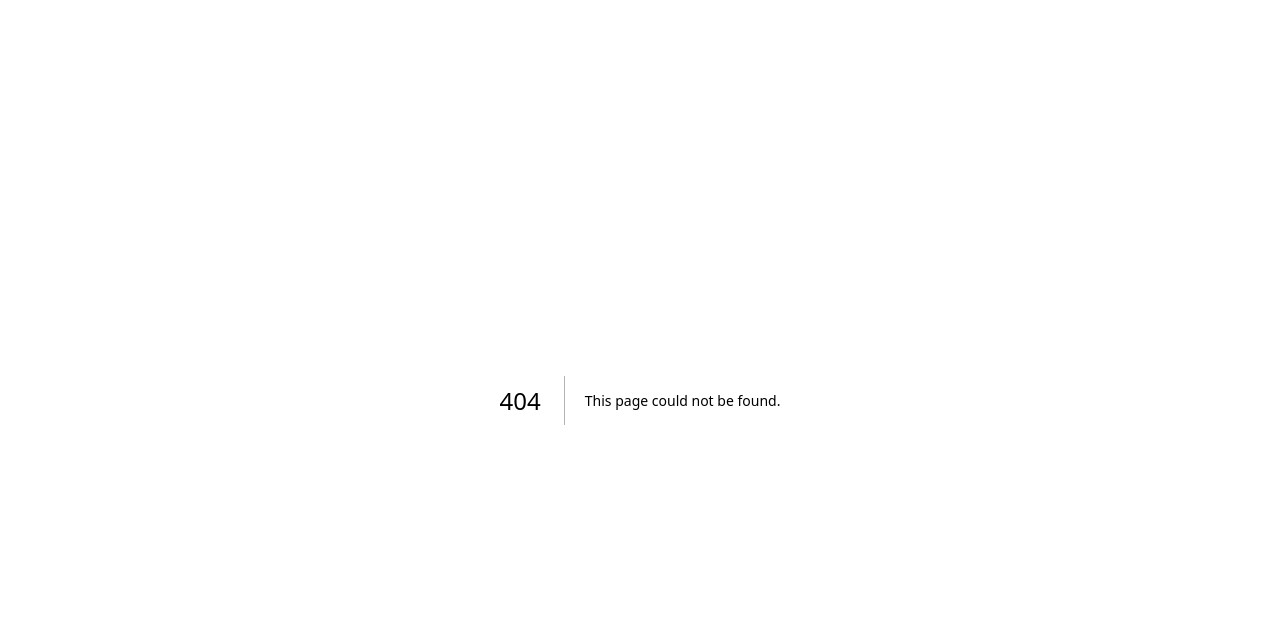
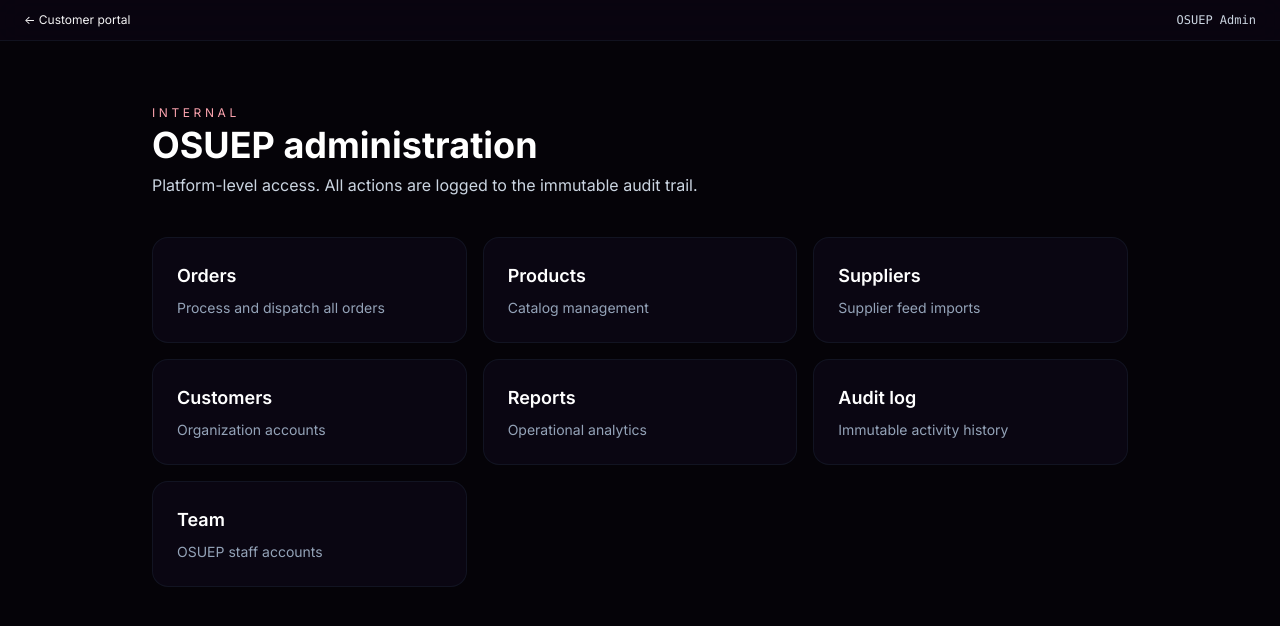
Before and after one commit to tempcuzstupid-spec/osuep-platform-web, a Next.js app: page /admin in a window 1280 px wide. Before the commit this address had no page. Shown: the top 626 px of the page. Built offline with nearby package versions, Linux system fonts and the light colour scheme.

Commit message:
sync: from monorepo 2026-07-08T03:51:30

```diff
--- /dev/null
+++ b/src/app/admin/orders/page.tsx
@@ -0,0 +1,107 @@
+'use client';
+
+import { useEffect, useState } from 'react';
+import Link from 'next/link';
+import { api, ApiException } from '@/lib/api';
+
+type AdminOrder = {
+  id: string;
+  orderNumber: string;
+  orgId: string;
+  status: string;
+  total: string;
+  placedAt: string | null;
+  placedByUserId: string;
+};
+
+function statusTone(s: string) {
+  if (['shipped', 'delivered', 'approved'].includes(s)) return 'bg-emerald-600/15 text-emerald-300 border-emerald-500/30';
+  if (['pending_approval', 'in_production', 'ready_to_ship'].includes(s)) return 'bg-amber-600/15 text-amber-300 border-amber-500/30';
+  if (['cancelled', 'on_hold'].includes(s)) return 'bg-rose-600/15 text-rose-300 border-rose-500/30';
+  return 'bg-zinc-700/30 text-zinc-300 border-zinc-600/30';
+}
+
+function fmtMoney(s: string) {
+  return `$${parseFloat(s).toFixed(2)}`;
+}
+
+export default function AdminOrdersPage() {
+  const [orders, setOrders] = useState<AdminOrder[]>([]);
+  const [loading, setLoading] = useState(true);
+  const [denied, setDenied] = useState(false);
+
+  useEffect(() => {
+    (async () => {
+      try {
+        const r = await api<{ orders: AdminOrder[] }>('/api/admin/orders');
+        setOrders(r.orders);
+      } catch (e) {
+        if (e instanceof ApiException && (e.status === 401 || e.status === 403)) {
+          setDenied(true);
+        }
+      } finally {
+        setLoading(false);
+      }
+    })();
+  }, []);
+
+  if (denied) {
+    return (
+      <main className="min-h-screen flex items-center justify-center bg-midnight-950 text-rose-300">
+        Platform admin only.
+      </main>
+    );
+  }
+
+  return (
+    <main className="min-h-screen bg-midnight-950">
+      <div className="border-b border-chrome-700/40 bg-midnight-900/80 backdrop-blur-md">
+        <div className="mx-auto max-w-7xl px-6 py-3 flex items-center justify-between text-xs">
+          <Link href="/admin" className="text-gold-300 hover:text-gold-200">← Admin</Link>
+          <span className="font-mono text-chrome-200">All orders</span>
+        </div>
+      </div>
+      <div className="mx-auto max-w-7xl px-6 py-8">
+        <header className="mb-6">
+          <p className="text-xs uppercase tracking-[0.3em] text-rose-300">Admin</p>
+          <h1 className="mt-1 text-3xl font-bold text-white">All orders</h1>
+          <p className="mt-1 text-chrome-200">{orders.length} order{orders.length !== 1 ? 's' : ''} across all customers</p>
+        </header>
+        <div className="rounded-2xl border border-chrome-700/40 bg-midnight-900 overflow-hidden">
+          {loading ? (
+            <div className="p-12 text-center text-chrome-200">Loading…</div>
+          ) : (
+            <div className="overflow-x-auto">
+              <table className="w-full">
+                <thead className="bg-midnight-800/50 text-xs uppercase tracking-wider text-chrome-300">
+                  <tr>
+                    <th className="px-5 py-3 text-left">Order</th>
+                    <th className="px-5 py-3 text-left">Org</th>
+                    <th className="px-5 py-3 text-left">Placed</th>
+                    <th className="px-5 py-3 text-left">Status</th>
+                    <th className="px-5 py-3 text-right">Total</th>
+                  </tr>
+                </thead>
+                <tbody className="divide-y divide-chrome-700/30">
+                  {orders.map((o) => (
+                    <tr key={o.id} className="hover:bg-midnight-800/40">
+                      <td className="px-5 py-3 font-mono text-sm text-gold-300">{o.orderNumber}</td>
+                      <td className="px-5 py-3 text-xs text-chrome-300 font-mono">{o.orgId.slice(0, 8)}…</td>
+                      <td className="px-5 py-3 text-sm text-chrome-200">{o.placedAt ? new Date(o.placedAt).toLocaleDateString() : '—'}</td>
+                      <td className="px-5 py-3">
+                        <span className={`inline-block rounded-full border px-2 py-0.5 text-xs font-mono uppercase ${statusTone(o.status)}`}>
+                          {o.status.replace(/_/g, ' ')}
+                        </span>
+                      </td>
+                      <td className="px-5 py-3 text-sm font-semibold text-white text-right tabular-nums">{fmtMoney(o.total)}</td>
+                    </tr>
+                  ))}
+                </tbody>
+              </table>
+            </div>
+          )}
+        </div>
+      </div>
+    </main>
+  );
+}
--- /dev/null
+++ b/src/app/admin/page.tsx
@@ -0,0 +1,52 @@
+import Link from 'next/link';
+
+const ADMIN_SECTIONS = [
+  { href: '/admin/orders', label: 'Orders', desc: 'Process and dispatch all orders' },
+  { href: '/admin/products', label: 'Products', desc: 'Catalog management' },
+  { href: '/admin/suppliers', label: 'Suppliers', desc: 'Supplier feed imports' },
+  { href: '/admin/customers', label: 'Customers', desc: 'Organization accounts' },
+  { href: '/admin/reports', label: 'Reports', desc: 'Operational analytics' },
+  { href: '/admin/audit', label: 'Audit log', desc: 'Immutable activity history' },
+  { href: '/admin/team', label: 'Team', desc: 'OSUEP staff accounts' },
+];
+
+export const metadata = {
+  title: 'OSUEP Admin',
+  description: 'Internal platform administration',
+};
+
+export default function AdminLandingPage() {
+  return (
+    <main className="min-h-screen bg-midnight-950">
+      <div className="border-b border-chrome-700/40 bg-midnight-900/80 backdrop-blur-md">
+        <div className="mx-auto max-w-7xl px-6 py-3 flex items-center justify-between text-xs">
+          <Link href="/portal" className="text-gold-300 hover:text-gold-200">← Customer portal</Link>
+          <span className="font-mono text-chrome-200">OSUEP Admin</span>
+        </div>
+      </div>
+
+      <div className="mx-auto max-w-5xl px-6 py-16">
+        <header className="mb-10">
+          <p className="text-xs uppercase tracking-[0.3em] text-rose-300">Internal</p>
+          <h1 className="mt-1 text-4xl font-bold text-white">OSUEP administration</h1>
+          <p className="mt-2 text-chrome-200">
+            Platform-level access. All actions are logged to the immutable audit trail.
+          </p>
+        </header>
+
+        <div className="grid grid-cols-1 md:grid-cols-2 lg:grid-cols-3 gap-4">
+          {ADMIN_SECTIONS.map((s) => (
+            <Link
+              key={s.href}
+              href={s.href}
+              className="group rounded-2xl border border-chrome-700/40 bg-midnight-900 p-6 hover:border-rose-500/40 transition"
+            >
+              <h3 className="text-lg font-semibold text-white group-hover:text-rose-200">{s.label}</h3>
+              <p className="mt-2 text-sm text-chrome-300">{s.desc}</p>
+            </Link>
+          ))}
+        </div>
+      </div>
+    </main>
+  );
+}
```
